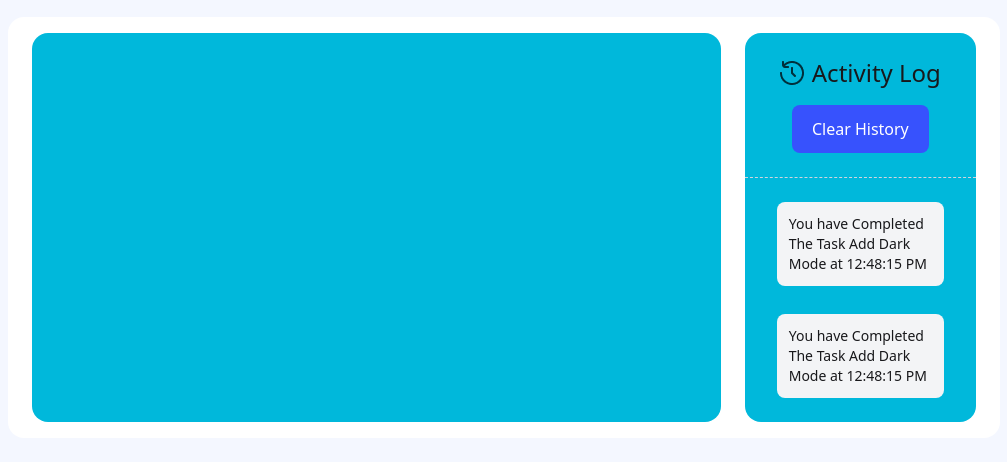
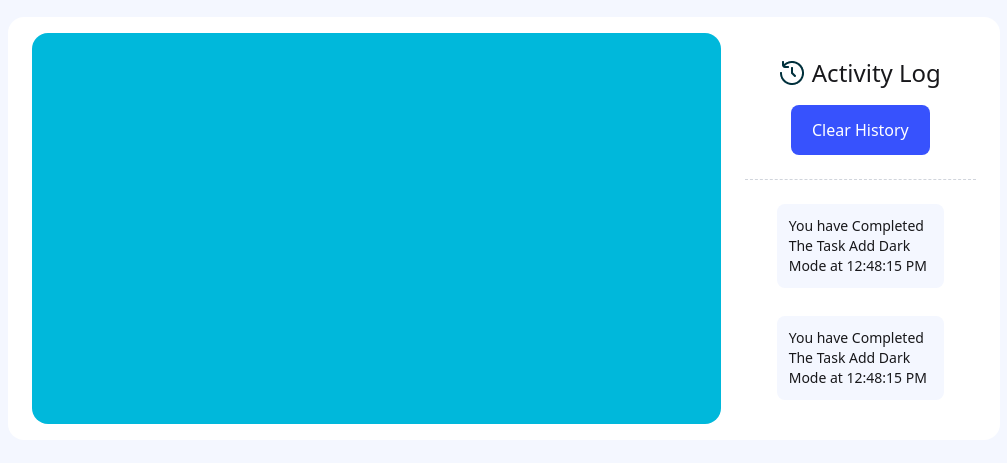
Before and after one commit to osmanfaruque/ph_assignment_5, a plain HTML site: page index.html in a window 1280 px wide. Shown: the part 111-574 px from the top of the page, without its empty margins (136-1143 px from the left). Drawn offline with nearby package versions, Linux system fonts and the light colour scheme.

Commit message:
activity log style added per Figma file

```diff
--- a/index.html
+++ b/index.html
@@ -40,21 +40,21 @@
 
         </section>
         <!-- Activity Log -->
-        <section class="w-3/12 bg-cyan-500 rounded-2xl pt-6 px-8">
+        <section class="w-3/12 bg-white rounded-2xl pt-6 px-8">
             <div class="flex flex-col justify-between items-center gap-4 pb-6">
                 <div class="flex justify-center items-center gap-2">
                     <img src="assets/images/activity.png" alt="Activity icon">
                     <p class="text-2xl font-medium">Activity Log</p>
                 </div>
-                <button id="clear-history-btn" class="bg-[#3752FD] text-white px-5 py-3 rounded-lg">Clear History</button>
+                <button id="clear-history-btn" class="bg-[#3752FD] text-white px-5 py-3 rounded-lg border border-transparent hover:bg-white hover:text-[#3752FD] hover:border-[#3752FD]">Clear History</button>
             </div>
             <hr class="border-gray-300 border-dashed -mx-8 w-[calc(100%+4rem)]">
             <div class="flex flex-col gap-4">
                 <div class="flex flex-col justify-between items-center gap-7 py-6">
-                    <div class="p-3 bg-gray-100 rounded-lg">
+                    <div class="p-3 bg-[#F4F7FF] rounded-lg">
                         <p class="text-sm">You have Completed The Task Add Dark Mode at 12:48:15 PM</p>
                       </div>
-                      <div class="p-3 bg-gray-100 rounded-lg">
+                      <div class="p-3 bg-[#F4F7FF] rounded-lg">
                         <p class="text-sm">You have Completed The Task Add Dark Mode at 12:48:15 PM</p>
                       </div>
                 </div>
```
